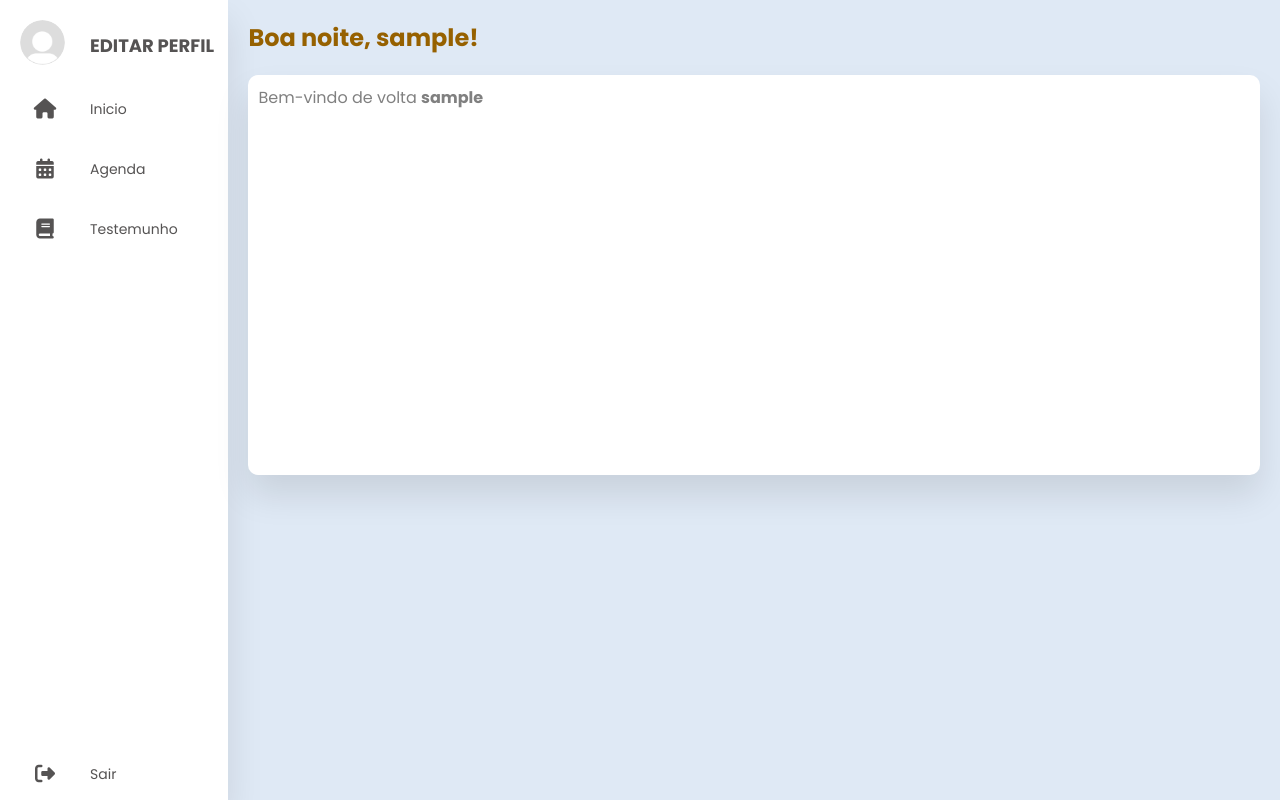
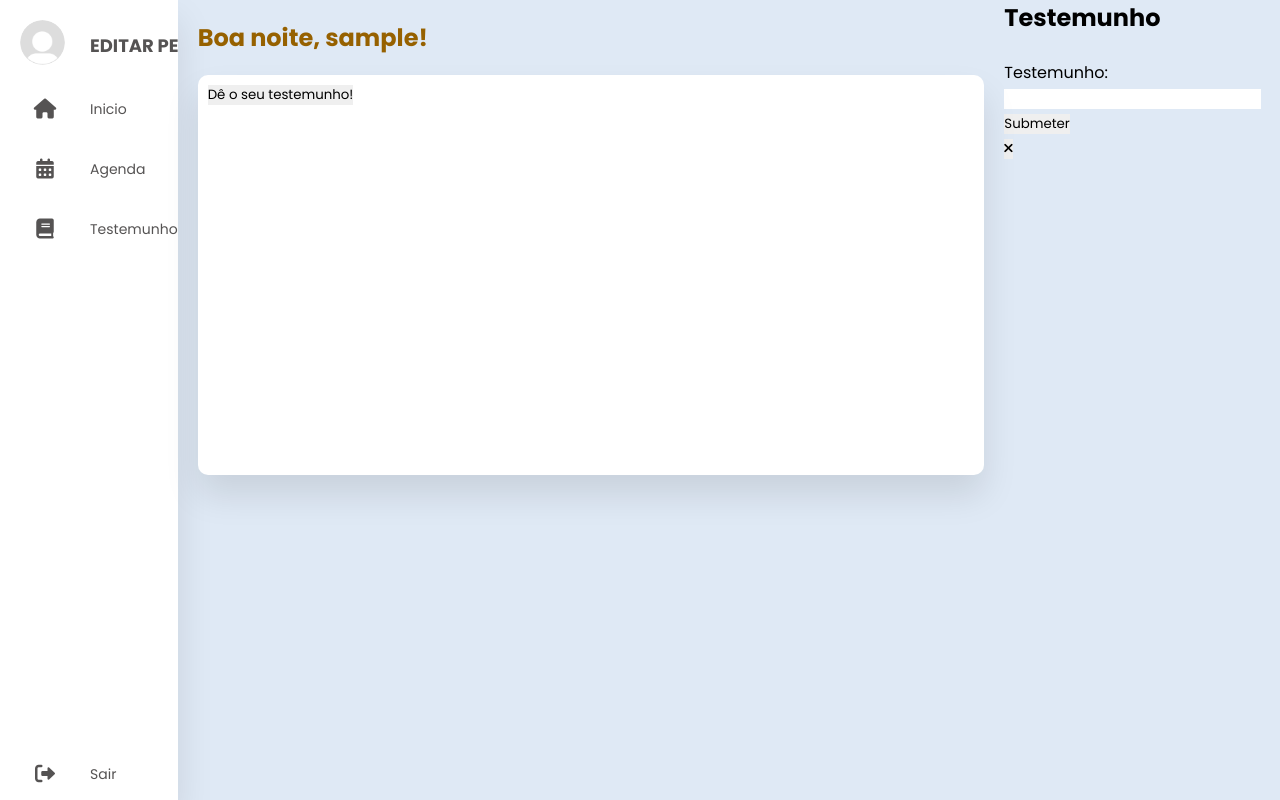
Before and after one commit to itsjaof/PAP, a Flask app: template templates/dashboard/dashboard.html in a window 1280 px wide; the page is wider, and only the part inside the window is pictured. Run offline with Flask 3, Linux system fonts and the light colour scheme; the template is opened without the code that fills it, so the values that code supplies are empty; the visitor is signed in with stand-in values (Sample User, id 1); parts of the project's set-up code (start-up, migrations or seed data) failed here and were passed over.

Commit message:
feat: dashboard main page update

```diff
--- a/templates/dashboard/dashboard.html
+++ b/templates/dashboard/dashboard.html
@@ -31,11 +31,64 @@
       <section class="main-content">
         <div class="content-box">
           <div class="content">
-            <p>Bem-vindo de volta <strong>{{ session['username'] }}</strong></p>
+            <button type="button" role="button" onclick="openForm()">Dê o seu testemunho!</button>
           </div>
         </div>
       </section>
     </section>
+
+    <div id="popupForm" class="popup-box">
+      <div class="popup-content">
+        <form class="add-form" action="/add-user" method="post">
+          <h2>Testemunho</h2><br>
+
+          <label for="student">Testemunho:</label>
+          <input type="textarea" name="username" id="username">
+
+          <button class="submit-button" type="submit">Submeter</button>
+        </form>
+        <button id="close-form-button" class="close-button" onclick="closeForm()">
+          <i class="fa-solid fa-xmark"></i>
+        </button>
+      </div>
+    </div>
+
+    {% include "shared/notification.html" %}
+
+    <script>
+      const form = document.querySelector(".remove-user")
+
+      function openForm() {
+        document.querySelector('.popup-box').style.display = 'block'
+        document.querySelector('body').style.overflow = 'hidden'
+      }
+
+      function closeForm() {
+        document.querySelector('.popup-box').style.display = 'none'
+        document.querySelector('body').style.overflow = 'auto'
+      }
+
+      form.addEventListener('submit', async (event) => {
+        event.preventDefault()
+        event.stopPropagation()
+
+        const formData = new FormData(form)
+        const url = form.action
+        const response = await fetch(url, {
+          method: 'POST',
+          body: formData
+        }).then(response => {
+          if(!response.ok) {
+            throw new Error(`HTTP ${response.status} ${response.statusText}`)
+          }
+
+          sendNotification("sucess", "Sucesso", "Utilizador removido.")
+        }).catch((error) => {
+          sendNotification("error", "Ocorreu um erro!", `Tente novamente mais tarde.`)
+          throw error;
+        })
+      })
+    </script>
   </div>
 </body>
 </html>
```
